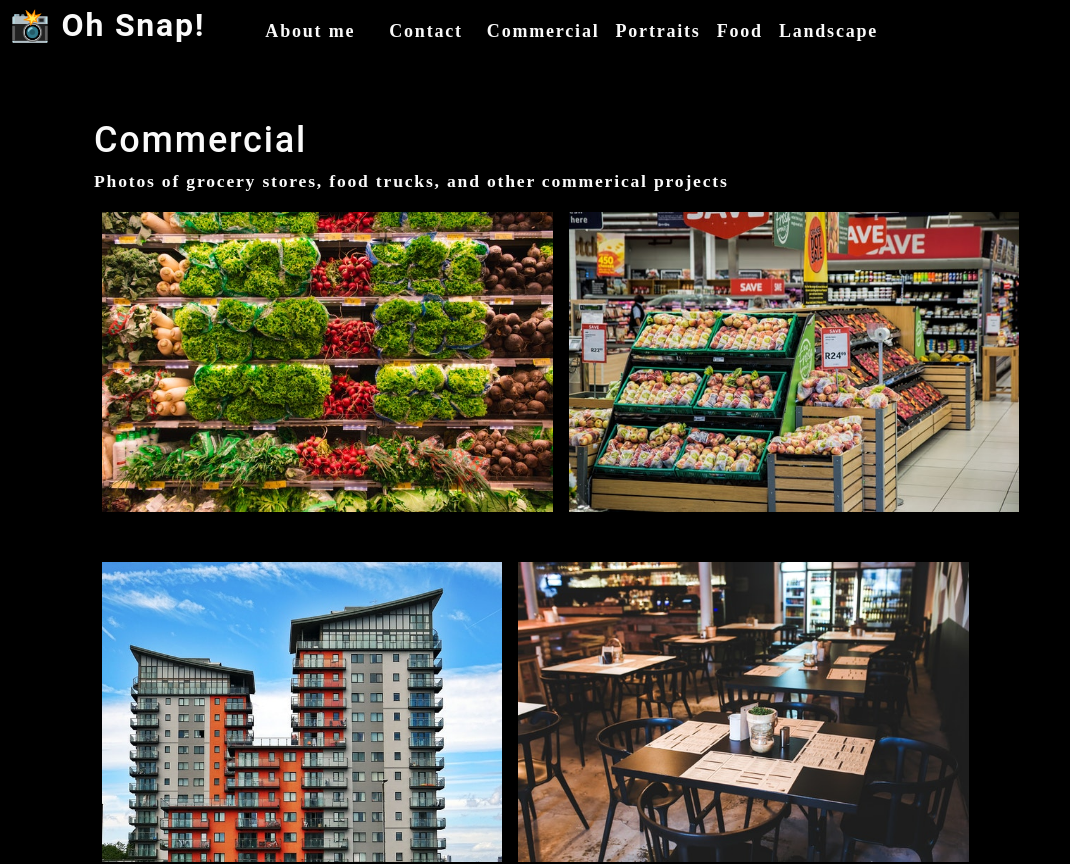
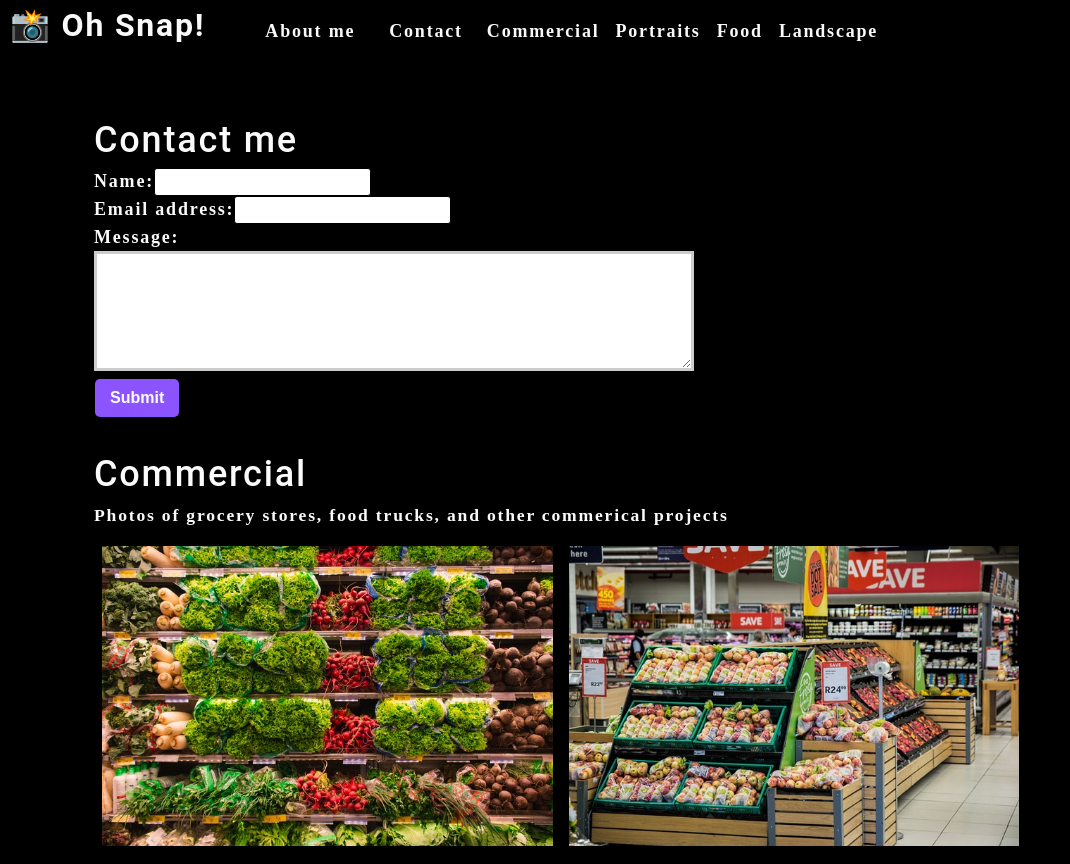
Before and after one commit to yks2728/photo-port, a React (Create React App) app: page / in a window 1280 px wide. Shown: the top 864 px of the page, without its empty margins (0-1070 px from the left). Built offline with nearby package versions, Linux system fonts and the light colour scheme.

Commit message:
updated contact form

```diff
--- a/src/App.js
+++ b/src/App.js
@@ -2,6 +2,7 @@
 import Nav from './components/Nav';
 import About from './components/About';
 import Gallery from './components/Gallery';
+import ContactForm from './components/Contact';
 
 function App() {
   const [categories] = useState([
@@ -24,6 +25,7 @@
         currentCategory={currentCategory}
       ></Nav>
       <main>
+        <ContactForm></ContactForm>
         <Gallery currentCategory={currentCategory}></Gallery>
         <About></About>
       </main>
--- a/src/components/Contact/index.js
+++ b/src/components/Contact/index.js
@@ -1,21 +1,31 @@
-import React from "react";
+import React, { useState } from "react";
 
 function ContactForm() {
+    const [formState, setFormState] = useState({ name: '', email: '', message: '' });
+    const { name, email, message } = formState;
+    function handleChange(e) {
+        setFormState({...formState, [e.target.name]: e.target.value })
+    }
+
+    function handleSubmit(e) {
+        e.preventDefault();
+        console.log(formState);
+    }
     return (
         <section>
             <h1>Contact me</h1>
-            <form id="contact-form">
+            <form id="contact-form" onSubmit={handleSubmit}>
                 <div>
                     <label htmlFor="name">Name:</label>
-                    <input type="text" name="name" />
+                    <input type="text" defaultValue={name} onChange={handleChange} name="name" />
                 </div>
                 <div>
                     <label htmlFor="email">Email address:</label>
-                    <input type="email" name="email" />
+                    <input type="email" defaultValue={email} onChange={handleChange} name="email"  />
                 </div>
                 <div>
                     <label htmlFor="message">Message:</label>
-                    <textarea name="message" rows="5" />
+                    <textarea name="message" defaultValue={message} onChange={handleChange} rows="5" />
                 </div>
                 <button type="submit">Submit</button>
             </form>
```
